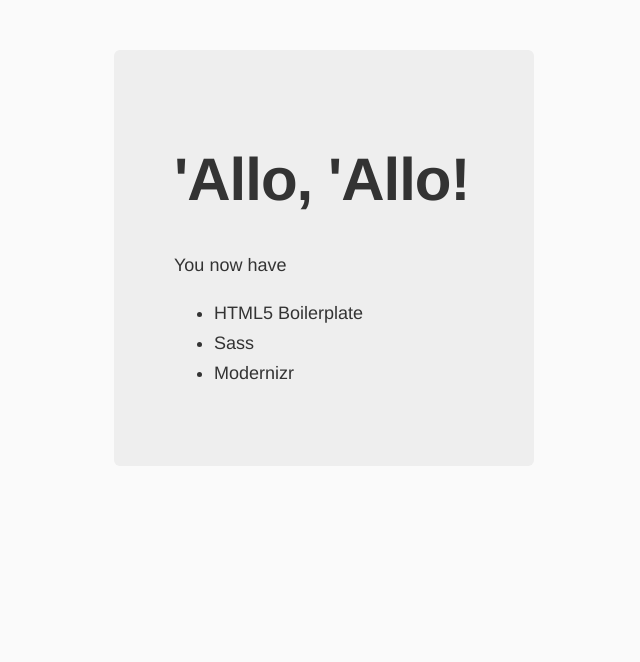
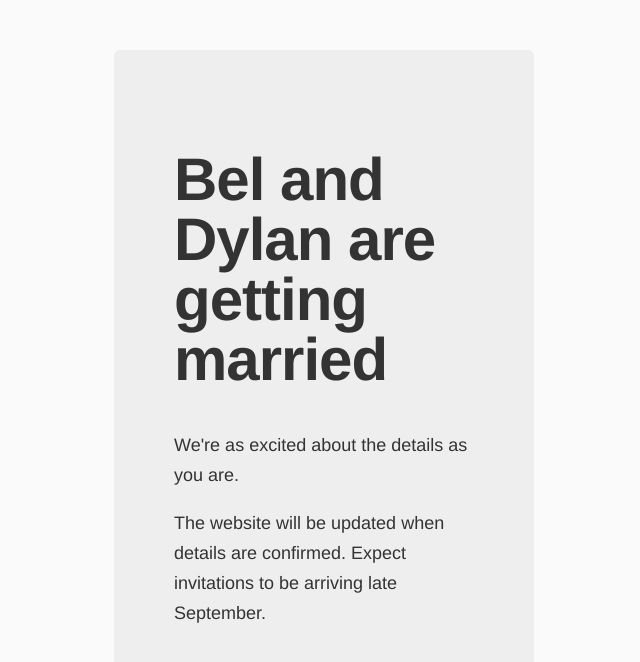
Before and after one commit to DylanFM/belanddylan, a website: page app/index.html in a window 1280 px wide. Shown: the whole page, without its empty margins (316-956 px from the left). Drawn offline with nearby package versions, Linux system fonts and the light colour scheme; files that its build step writes are made by us from their sources.

Commit message:
Update copy.

```diff
--- a/app/index.html
+++ b/app/index.html
@@ -2,7 +2,7 @@
 <html class="no-js">
     <head>
         <meta charset="utf-8">
-        <title>belanddylan</title>
+        <title>Bel and Dylan are getting married!</title>
         <meta name="description" content="">
         <meta name="viewport" content="width=device-width">
         <link rel="shortcut icon" href="/favicon.ico">
@@ -27,13 +27,9 @@
 
 
         <div class="hero-unit">
-          <h1>'Allo, 'Allo!</h1>
-          <p>You now have</p>
-          <ul>
-            <li>HTML5 Boilerplate</li>
-            <li>Sass</li>
-            <li>Modernizr</li>
-          </ul>
+          <h1>Bel and Dylan are getting married</h1>
+          <p>We're as excited about the details as you are.</p>
+          <p>The website will be updated when details are confirmed. Expect invitations to be arriving late September.</p>
         </div>
 
 
```
